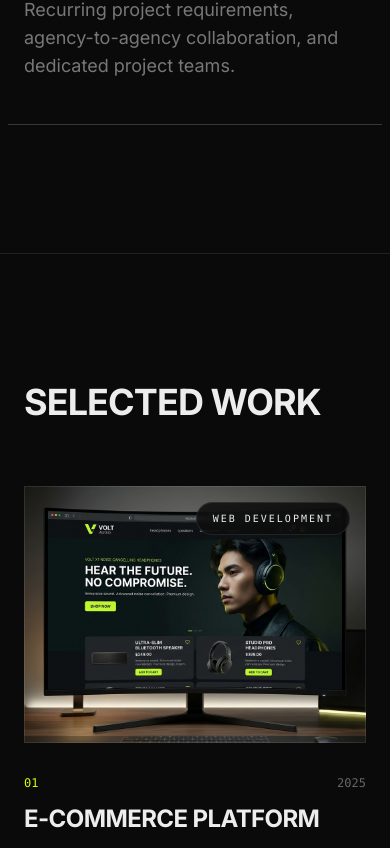
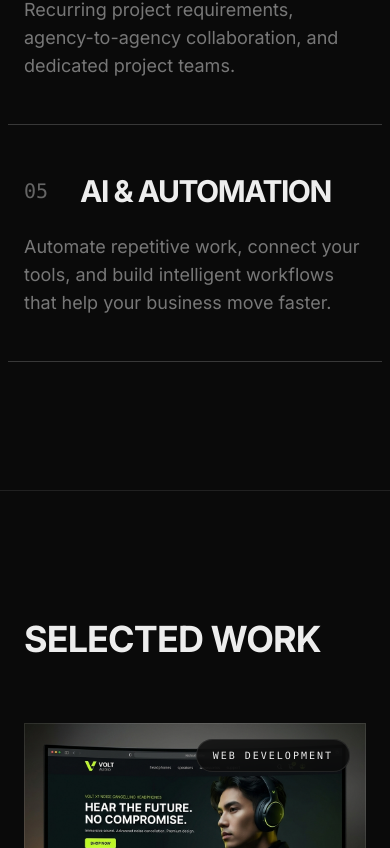
Before and after one commit to Mraushan28/DigiLo, a Next.js app: page / in a window 390 px wide. Shown: the part 3056-3904 px from the top of the page. Built offline with nearby package versions, Linux system fonts and the light colour scheme; no server answers.

Commit message:
feat: add AI & Automation service

```diff
--- a/src/app/layout.tsx
+++ b/src/app/layout.tsx
@@ -8,8 +8,8 @@ const inter = Inter({
 });
 
 export const metadata: Metadata = {
-  title: "Digilo — Digital Agency for Design, Video & Web Development",
-  description: "Digilo is a digital agency delivering graphic design, video editing, web development and scalable project solutions for businesses and brands.",
+  title: "Digilo — Digital Agency for Design, Video, Web & AI Automation",
+  description: "Digilo is a digital agency delivering graphic design, video editing, web development, AI & automation, and scalable project solutions for businesses and brands.",
 };
 
 export default function RootLayout({
--- a/src/app/terms/page.tsx
+++ b/src/app/terms/page.tsx
@@ -7,7 +7,7 @@ export default function TermsPage() {
         <p>These Terms of Service govern your use of the Digilo website and the digital agency services we provide.</p>
         {/* Placeholder for actual terms content */}
         <h2>Services</h2>
-        <p>Digilo provides graphic design, video editing, web development, and bulk project contracts as described on this website.</p>
+        <p>Digilo provides graphic design, video editing, web development, AI & automation, and bulk project contracts as described on this website.</p>
       </div>
     </div>
   );
--- a/src/components/layout/Footer.tsx
+++ b/src/components/layout/Footer.tsx
@@ -49,6 +49,7 @@ export default function Footer() {
               <li>Graphic Design</li>
               <li>Video Editing</li>
               <li>Web Development</li>
+              <li>AI & Automation</li>
               <li>
                 <a href={siteConfig.contractsUrl} target="_blank" rel="noopener noreferrer" className="hover:text-accent transition-colors flex items-center gap-1 group">
                   Bulk Contracts <ArrowRight className="w-3 h-3 group-hover:translate-x-1 transition-transform" />
--- a/src/components/sections/About.tsx
+++ b/src/components/sections/About.tsx
@@ -30,6 +30,7 @@ export default function About() {
                     <li>Graphic Design</li>
                     <li>Video Editing</li>
                     <li>Web Development</li>
+                    <li>AI & Automation</li>
                     <li>Scalable/Bulk Delivery</li>
                   </ul>
                 </div>
--- a/src/components/sections/Contact.tsx
+++ b/src/components/sections/Contact.tsx
@@ -140,6 +140,7 @@ export default function Contact() {
                     <option value="Video Editing" className="bg-background">Video Editing</option>
                     <option value="Web Development" className="bg-background">Web Development</option>
                     <option value="Bulk Contract" className="bg-background">Bulk Project Contract</option>
+                    <option value="AI & Automation" className="bg-background">AI & Automation</option>
                     <option value="Other" className="bg-background">Other</option>
                   </select>
                 </div>
--- a/src/components/sections/Services.tsx
+++ b/src/components/sections/Services.tsx
@@ -22,6 +22,25 @@ const services = [
     id: "04",
     title: "Bulk Contracts",
     description: "Recurring project requirements, agency-to-agency collaboration, and dedicated project teams.",
+  },
+  {
+    id: "05",
+    title: "AI & Automation",
+    description: "Automate repetitive work, connect your tools, and build intelligent workflows that help your business move faster.",
+    visual: (
+      <div className="flex items-center gap-3 mt-4 text-accent opacity-80">
+        <svg width="24" height="24" viewBox="0 0 24 24" fill="none" stroke="currentColor" strokeWidth="1.5" strokeLinecap="round" strokeLinejoin="round" className="animate-[pulse_3s_ease-in-out_infinite]">
+          <rect x="2" y="14" width="6" height="6" rx="1" />
+          <rect x="16" y="14" width="6" height="6" rx="1" />
+          <rect x="9" y="4" width="6" height="6" rx="1" />
+          <path d="M5 14v-2a2 2 0 0 1 2-2h10a2 2 0 0 1 2 2v2" className="animate-[dash_2s_linear_infinite]" style={{ strokeDasharray: '4', strokeDashoffset: '0' }} />
+          <path d="M12 10V10" />
+        </svg>
+        <div className="h-[1px] w-8 bg-accent/50 relative overflow-hidden">
+          <div className="absolute top-0 left-0 h-full w-full bg-accent animate-[translateX_2s_linear_infinite] -translate-x-full"></div>
+        </div>
+      </div>
+    )
   },
 ];
 
@@ -56,9 +75,10 @@ export default function Services() {
               </div>
 
               <div className={`mt-6 md:mt-0 md:max-w-md overflow-hidden transition-all duration-500 ease-in-out ${
-                hovered === service.id ? 'opacity-100 max-h-40 md:translate-x-0' : 'opacity-60 max-h-20 md:opacity-0 md:translate-x-8'
+                hovered === service.id ? 'opacity-100 max-h-60 md:translate-x-0' : 'opacity-60 max-h-20 md:opacity-0 md:translate-x-8'
               }`}>
                 <p className="text-foreground/80 text-lg">{service.description}</p>
+                {'visual' in service && service.visual}
               </div>
             </div>
           ))}
```
